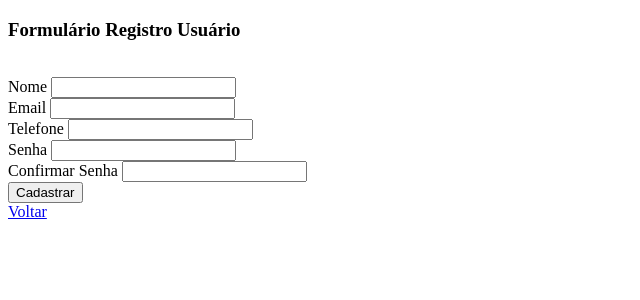
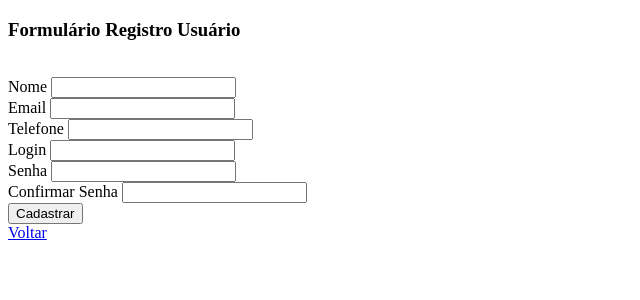
Before and after one commit to lordjack/pweb1_aula_php, a PHP site: page /paginas/RegistroUsuarioForm.php in a window 1280 px wide. Shown: the top 300 px of the page, without its empty margins (0-640 px from the left). Run offline with PHP 8.4, Linux system fonts and the light colour scheme.

Commit message:
correção tela de registro

```diff
--- a/BD.class.php
+++ b/BD.class.php
@@ -25,9 +25,9 @@ class BD
     public function inserir($dados)
     {
         $conn = $this->conn();
-        $sql = "INSERT INTO usuario (nome, email, telefone, senha) VALUES (?, ?, ?, ?);";
+        $sql = "INSERT INTO usuario (nome, email, telefone, login, senha) VALUES (?, ?, ?, ?, ?);";
         $st = $conn->prepare($sql);
-        $st->execute([$dados['nome'], $dados['email'], $dados['telefone'], $dados['senha']]);
+        $st->execute([$dados['nome'], $dados['email'], $dados['telefone'], $dados['login'], $dados['senha']]);
     }
 
     public function atualizar($dados)
--- a/paginas/RegistroUsuarioForm.php
+++ b/paginas/RegistroUsuarioForm.php
@@ -29,7 +29,8 @@ if (!empty($_POST)) {
         $nome = $_POST['nome'];
         $email = $_POST['email'];
         $telefone = $_POST['telefone'];
-        header("location: RegistroUsuarioForm.php?&nome=$nome&email=$email&telefone=$telefone&erro=" . $e->getMessage());
+        $login = $_POST['login'];
+        header("location: RegistroUsuarioForm.php?&nome=$nome&email=$email&telefone=$telefone&login=$login&erro=" . $e->getMessage());
     }
 }
 
@@ -58,6 +59,9 @@ if (!empty($_POST)) {
         <label for="">Telefone</label>
         <input type="text" name="telefone" value="<?php echo (!empty($_GET['telefone']) ? $_GET['telefone'] : "") ?>"><br>
 
+        <label for="">Login</label>
+        <input type="text" name="login" value="<?php echo (!empty($_GET['login']) ? $_GET['login'] : "") ?>"><br>
+
         <label for="">Senha</label>
         <input type="password" name="senha"><br>
 
--- a/paginas/login.php
+++ b/paginas/login.php
@@ -45,6 +45,7 @@ if (!empty($_POST)) {
         <label>Senha</label>
         <input type="password" name="senha" /><br>
         <button type="submit">Logar</button>
+        <button><a href="RegistroUsuarioForm.php">Registrar</a></button>
     </form>
 </body>
 
```
